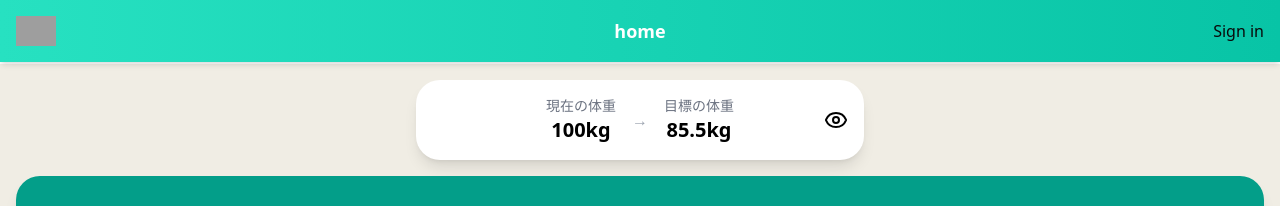
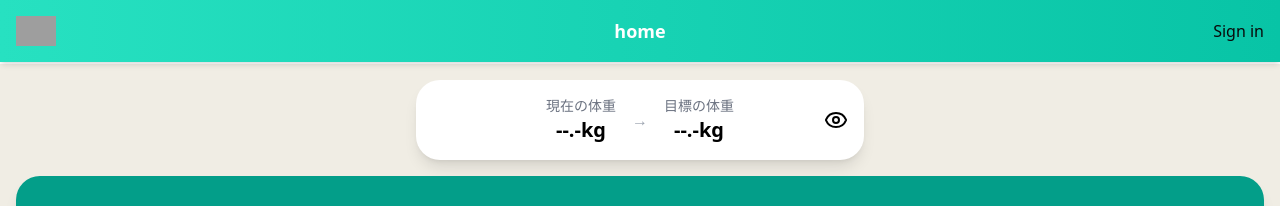
Before and after one commit to s1f102202538/engineer-guild-hackathon, a Next.js app in the folder packages/client/: page /home in a window 1280 px wide. Shown: the top 206 px of the page. Built offline with nearby package versions, Linux system fonts and the light colour scheme; no server answers; grey boxes are pictures that could not be loaded.

Commit message:
一旦一旦

```diff
--- a/packages/client/app/home/_components/CheckWeight.tsx
+++ b/packages/client/app/home/_components/CheckWeight.tsx
@@ -2,34 +2,36 @@
 
 import { Eye, EyeClosed } from 'lucide-react';
 import React, { useState } from 'react';
+import { useAuth } from '@clerk/nextjs';
+import useUserInfo from 'app/hooks/useUserInfo';
 
 const CheckWeight = () => {
   const [isCheckWeight, setIsCheckWeight] = useState<boolean>(true);
+  const { userId } = useAuth();
+  const { userInfo } = useUserInfo(userId || '');
+
+  // 表示する体重
+  const displayWeight = isCheckWeight && userInfo ? `${userInfo.weight}kg` : '--.-kg';
 
   return (
     <div className="bg-white rounded-[24px] shadow-lg p-4 max-w-md mx-auto flex items-center">
       {/* 左側のスペーサー */}
       <div className="flex-1" />
 
-      {/* 中央：体重情報部分を横並びにする */}
+      {/* 中央：体重情報（現在の体重と目標の体重を横並び） */}
       <div className="flex items-center space-x-4">
-        {/* 現在の体重と値（縦並び） */}
         <div className="flex flex-col items-center">
           <span className="text-sm text-gray-500">現在の体重</span>
-          <span className="text-xl font-bold">{isCheckWeight ? '100kg' : '--.-kg'}</span>
+          <span className="text-xl font-bold">{displayWeight}</span>
         </div>
-
-        {/* 矢印 */}
         <span className="text-gray-400">→</span>
-
-        {/* 目標の体重と値（縦並び） */}
         <div className="flex flex-col items-center">
           <span className="text-sm text-gray-500">目標の体重</span>
-          <span className="text-xl font-bold">{isCheckWeight ? '85.5kg' : '--.-kg'}</span>
+          <span className="text-xl font-bold">{displayWeight}</span>
         </div>
       </div>
 
-      {/* 右側：アイコン */}
+      {/* 右側：表示／非表示の切替アイコン */}
       <div className="flex-1 flex justify-end">
         {isCheckWeight ? (
           <Eye className="cursor-pointer" onClick={() => setIsCheckWeight((prev) => !prev)} />
--- a/packages/client/app/hooks/useUserInfo.ts
+++ b/packages/client/app/hooks/useUserInfo.ts
@@ -1,8 +1,10 @@
+// packages/client/app/hooks/useUserInfo.ts
 import { useEffect, useState } from 'react';
 import axios from 'axios';
 
-type UserInfo = {
+export type UserInfo = {
   name: string;
+  weight: number;
 };
 
 const useUserInfo = (userId: string) => {
@@ -11,11 +13,13 @@ const useUserInfo = (userId: string) => {
   const [error, setError] = useState<Error | null>(null);
 
   useEffect(() => {
-    // user/get
     const fetchUserInfo = async () => {
       try {
-        const response = await axios.post<{ name: string }>('user/get', { clientId: userId });
-        setUserInfo(response.data);
+        const response = await axios.post<{ userData: UserInfo }>(
+          `${process.env.NEXT_PUBLIC_API_ENDPOINT_URL}/user/get`,
+          { clientId: userId }
+        );
+        setUserInfo(response.data.userData);
       } catch (err: unknown) {
         if (err instanceof Error) {
           setError(err);
@@ -31,6 +35,7 @@ const useUserInfo = (userId: string) => {
       fetchUserInfo();
     }
   }, [userId]);
+
   return { userInfo, loading, error };
 };
 
```
